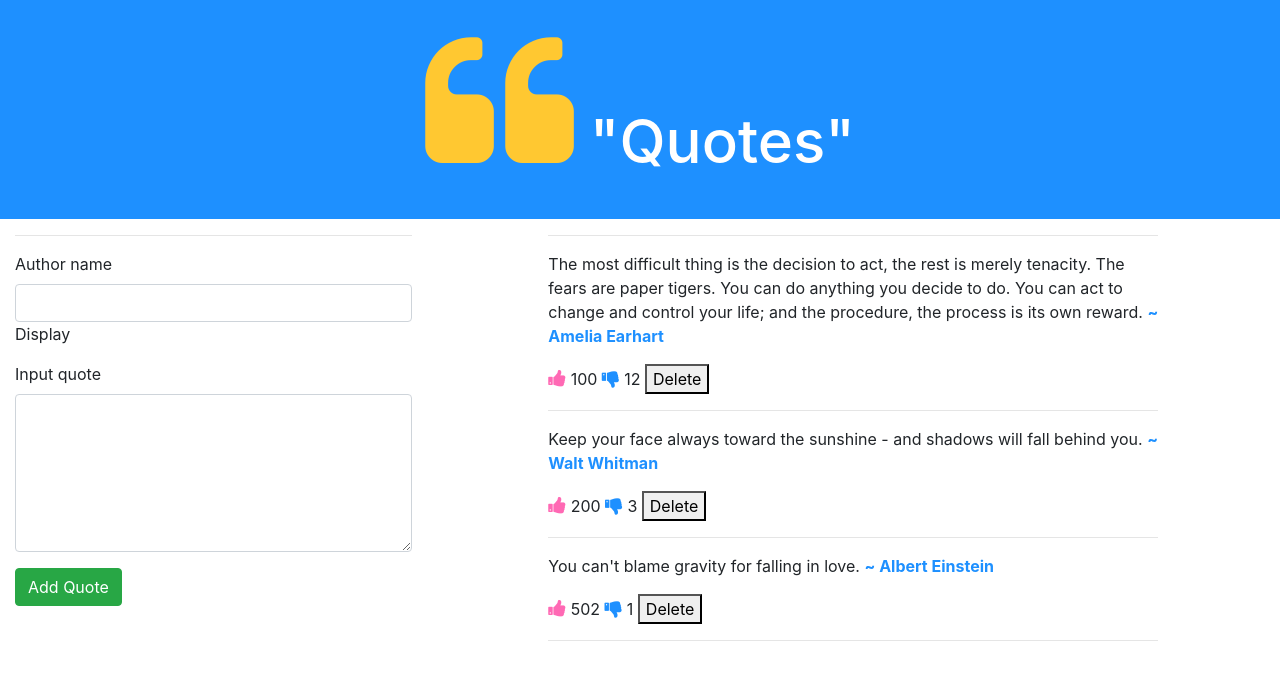
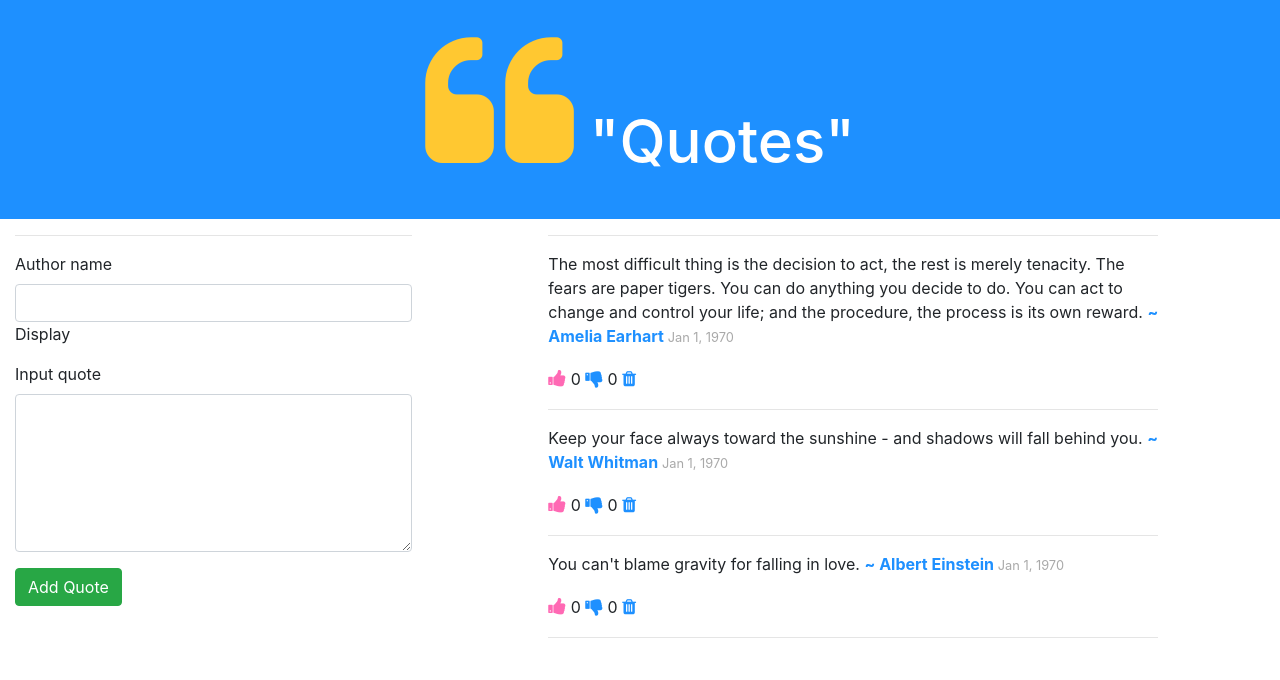
Before and after one commit to JamesKimari/Quotes, an Angular app: page / in a window 1280 px wide. Shown: the top 680 px of the page. Built offline with nearby package versions, Linux system fonts and the light colour scheme.

Commit message:
generated a user-vote component, modified the user-input template and added the selector to quoteComponent template

```diff
--- a/src/app/app.module.ts
+++ b/src/app/app.module.ts
@@ -7,6 +7,7 @@ import { AppComponent } from './app.component';
 import { QuoteComponent } from './quote/quote.component';
 import { QuoteFormComponent } from './quote-form/quote-form.component';
 import { BackgroundColorDirective } from './background-color.directive';
+import { UserVoteComponent } from './user-vote/user-vote.component';
 
 
 @NgModule({
@@ -14,7 +15,8 @@ import { BackgroundColorDirective } from './background-color.directive';
     AppComponent,
     QuoteComponent,
     QuoteFormComponent,
-    BackgroundColorDirective
+    BackgroundColorDirective,
+    UserVoteComponent
   ],
   imports: [
     BrowserModule,
--- a/src/app/background-color.directive.ts
+++ b/src/app/background-color.directive.ts
@@ -5,6 +5,8 @@ import { Directive, ElementRef } from '@angular/core';
 })
 export class BackgroundColorDirective {
 
-  constructor(private elem:ElementRef) { }
+  constructor(private elem: ElementRef) {
+    this.elem.nativeElement.style.backgroundColor = 'dodgerblue';
+   }
 
 }
--- a/src/app/quote-form/quote-form.component.ts
+++ b/src/app/quote-form/quote-form.component.ts
@@ -7,7 +7,7 @@ import { Quote } from '../quote';
   styleUrls: ['./quote-form.component.css']
 })
 export class QuoteFormComponent implements OnInit {
-  newQuote = new Quote(0, '', '', 0, 0);
+  newQuote = new Quote(0, '', '', 0, 0, new Date());
 
   constructor() { }
 
--- a/src/app/quote.ts
+++ b/src/app/quote.ts
@@ -1,4 +1,4 @@
 export class Quote {
     constructor(public id: number, public authorName: string, public quoteContent: string,
-        public upVote: number, public downVote: number) {}
+        public upVote: number, public downVote: number, public creationTime: Date) {}
 }
--- a/src/app/quote/quote.component.html
+++ b/src/app/quote/quote.component.html
@@ -5,21 +5,14 @@
 
   <div class="col-md-6 offset-md-1">
     <hr>
-    <div *ngFor='let quote of quotes'>
-      <div class="quote-box">
+    <div *ngFor='let quote of quotes; let i = index'>
+      <div class="quote-box" id="{{i}}">
         <p>{{quote.quoteContent}}
           <span style="color: dodgerblue; font-weight: bold;">
-            ~ {{quote.authorName}} </span>
-        </p>
-        <p>
-          <span style="font-size: 1.2em; color: hotpink;">
-            <i class="fa fa-thumbs-up" aria-hidden="true"></i>
-          </span> {{quote.upVote}} &ensp;
-          <span style="color: dodgerblue; font-size: 1.2em;">
-            <i class="fa fa-thumbs-down" aria-hidden="true"></i>
-          </span>
-          {{quote.downVote}} &ensp;
-        <button (click)='deleteQuote(true)'>Delete</button></p>
+            ~ {{quote.authorName}} </span>&ensp; <Span style="color: darkgrey; font-size: 0.8em; ">{{quote.creationTime|date}}</Span></p>
+        <app-user-vote></app-user-vote>
+
+
         <hr>
       </div>
     </div>
--- a/src/app/quote/quote.component.ts
+++ b/src/app/quote/quote.component.ts
@@ -9,16 +9,11 @@ import {Quote} from '../quote';
 export class QuoteComponent implements OnInit {
   quotes = [
     new Quote(1, 'Amelia Earhart',
-    'The most difficult thing is the decision to act, the rest is merely tenacity. The fears are paper tigers. You can do anything you decide to do. You can act to change and control your life; and the procedure, the process is its own reward.', 100, 12),
-    new Quote(2, 'Walt Whitman', 'Keep your face always toward the sunshine - and shadows will fall behind you.', 200, 3),
-    new Quote(3, 'Albert Einstein', "You can't blame gravity for falling in love.", 502, 1)
+      'The most difficult thing is the decision to act, the rest is merely tenacity. The fears are paper tigers. You can do anything you decide to do. You can act to change and control your life; and the procedure, the process is its own reward.', 100, 12, new Date( 2017/12/12)),
+    new Quote(2, 'Walt Whitman', 'Keep your face always toward the sunshine - and shadows will fall behind you.', 200, 3, new Date(2016/5/19)),
+    new Quote(3, 'Albert Einstein', "You can't blame gravity for falling in love.", 502, 1, new Date(2017/6/5))
   ];
-
-  @Output() deleteThisQuote = new EventEmitter<boolean>();
-
-
-
-  constructor() { }
+   constructor() { }
 
   ngOnInit() {
   }
--- /dev/null
+++ b/src/app/user-vote/user-vote.component.html
@@ -0,0 +1,11 @@
+<p>
+  <span style="font-size: 1.2em; color: hotpink;" (click)="upVote()">
+    <i class="fa fa-thumbs-up" aria-hidden="true"></i>
+  </span> {{uvotes}} &ensp;
+  <span style="color: dodgerblue; font-size: 1.2em;" (click)="downVote()">
+    <i class="fa fa-thumbs-down" aria-hidden="true"></i>
+  </span>
+  {{dvotes}} &ensp;
+  <span style="color: dodgerblue; font-size: 1.1em;">
+    <i class="fa fa-trash" aria-hidden="true"></i>
+  </span></p>
--- /dev/null
+++ b/src/app/user-vote/user-vote.component.ts
@@ -0,0 +1,27 @@
+import { Component, OnInit, Output, EventEmitter } from '@angular/core';
+
+@Component({
+  selector: 'app-user-vote',
+  templateUrl: './user-vote.component.html',
+  styleUrls: ['./user-vote.component.css']
+})
+export class UserVoteComponent implements OnInit {
+  uvotes = 0;
+  dvotes = 0;
+
+  @Output() deleteThisQuote = new EventEmitter<boolean>();
+
+  upVote() {
+    this.uvotes = this.uvotes + 1;
+  }
+
+  downVote() {
+    this.dvotes = this.dvotes + 1;
+  }
+
+  constructor() { }
+
+  ngOnInit() {
+  }
+
+}
```
Also changed, not shown: src/app/user-vote/user-vote.component.css (added), 1 other file (tests, documents, lock files or other folders).
